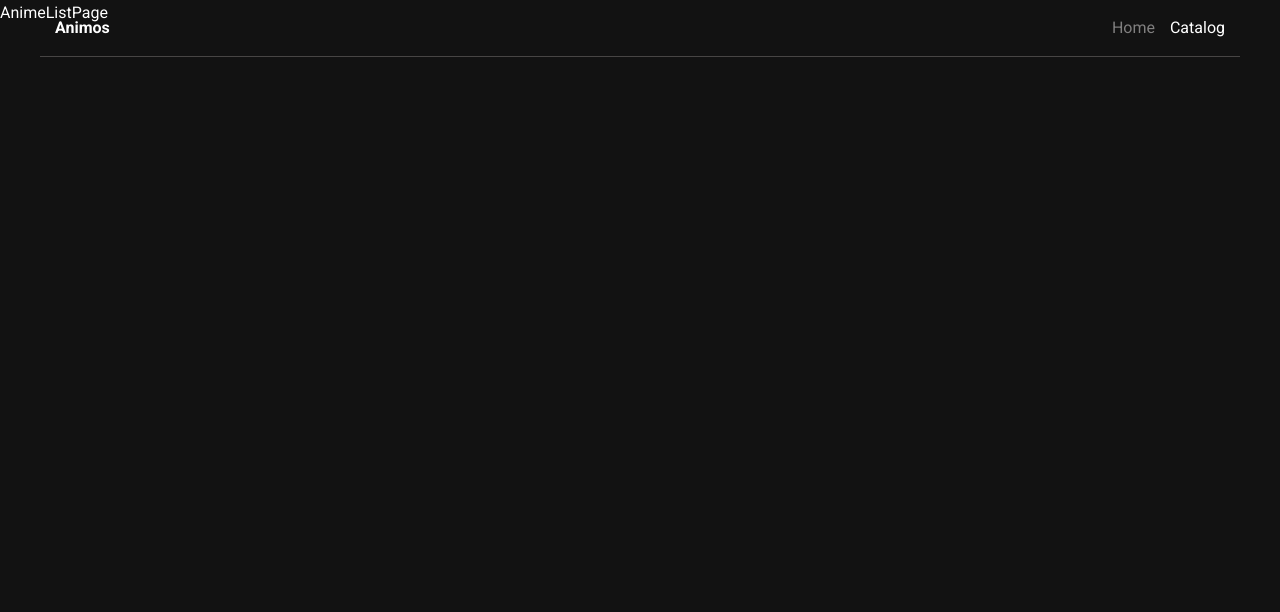
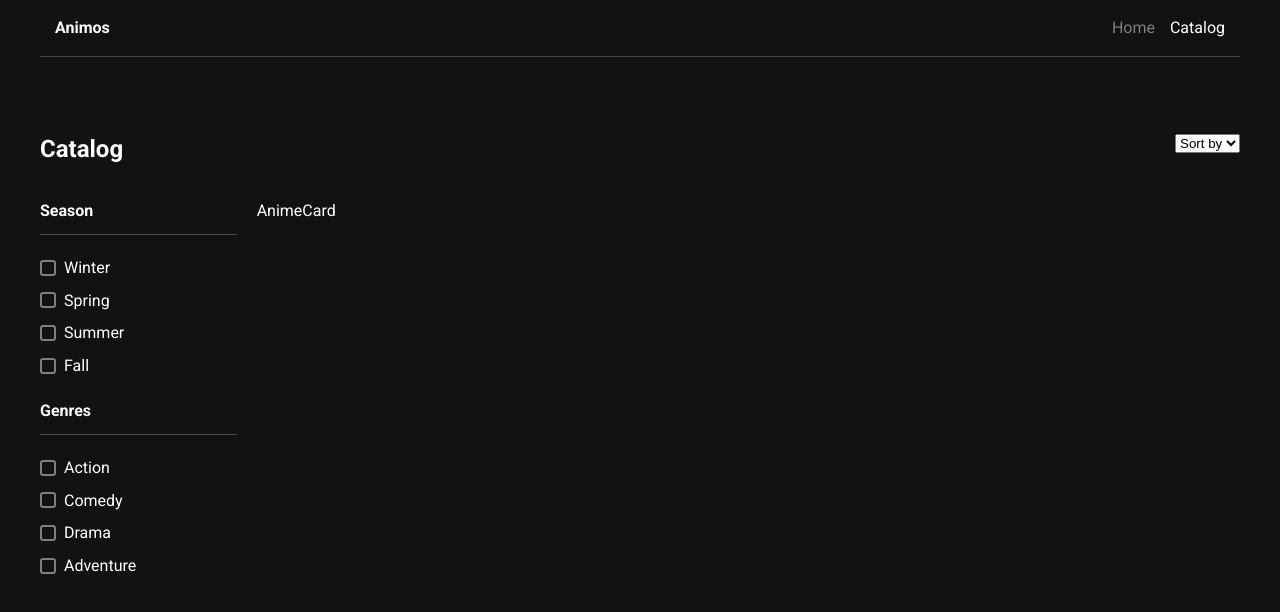
Before and after one commit to kittensgit/anime, a React (Create React App) app: page /catalog in a window 1280 px wide. Shown: the top 612 px of the page. Built offline with nearby package versions, Linux system fonts and the light colour scheme.

Commit message:
CatalogPage/Content/Filter, custom styles for checkbox

```diff
--- /dev/null
+++ b/src/catalogContent/CatalogContent.module.css
@@ -0,0 +1,16 @@
+.catalog {
+    margin-top: 60px;
+    padding-top: 70px;
+}
+
+.catalog_top {
+    display: flex;
+    justify-content: space-between;
+    margin-bottom: 30px;
+}
+
+.catalog_wrap {
+    display: grid;
+    grid-template-columns: 1fr 5fr;
+    gap: 20px;
+}
--- /dev/null
+++ b/src/catalogContent/CatalogContent.tsx
@@ -0,0 +1,25 @@
+import { FC } from 'react';
+
+import styles from './CatalogContent.module.css';
+import CatalogFilter from './catalogFilter/CatalogFilter';
+
+const CatalogContent: FC = () => {
+    return (
+        <div className={styles.catalog}>
+            <div className={styles.catalog_top}>
+                <h2>Catalog</h2>
+                <div>
+                    <select>
+                        <option>Sort by</option>
+                    </select>
+                </div>
+            </div>
+            <div className={styles.catalog_wrap}>
+                <CatalogFilter />
+                <div>AnimeCard</div>
+            </div>
+        </div>
+    );
+};
+
+export default CatalogContent;
--- /dev/null
+++ b/src/catalogContent/catalogFilter/CatalogFilter.module.css
@@ -0,0 +1,47 @@
+.filter_list {
+    display: flex;
+    flex-direction: column;
+}
+
+.filter_item {
+    display: flex;
+    flex-direction: column;
+}
+
+.filter_title {
+    padding-bottom: 10px;
+    border-bottom: 1px solid #807f7f8f;
+}
+
+.checkbox_list {
+    display: flex;
+    flex-direction: column;
+    gap: 7px;
+    padding-top: 20px;
+    padding-bottom: 20px;
+}
+
+.checkbox_item {
+    display: flex;
+    align-items: center;
+    gap: 8px;
+}
+
+.checkbox_item input {
+    appearance: none;
+    background-color: transparent;
+    margin: 0;
+    font: inherit;
+    color: white;
+    width: 1em;
+    height: 1em;
+    border: 0.15em solid #807f7f;
+    border-radius: 0.2em;
+    transition: all 0.1s ease-in;
+}
+
+.checkbox_item input:checked {
+    border: 0.15em solid #fff;
+    background: url('../../assets/check.png') center center no-repeat;
+    background-size: cover;
+}
--- /dev/null
+++ b/src/catalogContent/catalogFilter/CatalogFilter.tsx
@@ -0,0 +1,54 @@
+import { FC } from 'react';
+
+import styles from './CatalogFilter.module.css';
+
+const CatalogFilter: FC = () => {
+    return (
+        <ul className={styles.filter_list}>
+            <li className={styles.filter_item}>
+                <h4 className={styles.filter_title}>Season</h4>
+                <ul className={styles.checkbox_list}>
+                    <li className={styles.checkbox_item}>
+                        <input type="checkbox" />
+                        <label>Winter</label>
+                    </li>
+                    <li className={styles.checkbox_item}>
+                        <input type="checkbox" />
+                        <label>Spring</label>
+                    </li>
+                    <li className={styles.checkbox_item}>
+                        <input type="checkbox" />
+                        <label>Summer</label>
+                    </li>
+                    <li className={styles.checkbox_item}>
+                        <input type="checkbox" />
+                        <label>Fall</label>
+                    </li>
+                </ul>
+            </li>
+            <li className={styles.filter_item}>
+                <h4 className={styles.filter_title}>Genres</h4>
+                <ul className={styles.checkbox_list}>
+                    <li className={styles.checkbox_item}>
+                        <input type="checkbox" />
+                        <label>Action</label>
+                    </li>
+                    <li className={styles.checkbox_item}>
+                        <input type="checkbox" />
+                        <label>Comedy</label>
+                    </li>
+                    <li className={styles.checkbox_item}>
+                        <input type="checkbox" />
+                        <label>Drama</label>
+                    </li>
+                    <li className={styles.checkbox_item}>
+                        <input type="checkbox" />
+                        <label>Adventure</label>
+                    </li>
+                </ul>
+            </li>
+        </ul>
+    );
+};
+
+export default CatalogFilter;
--- a/src/pages/CatalogPage.tsx
+++ b/src/pages/CatalogPage.tsx
@@ -1,7 +1,13 @@
 import { FC } from 'react';
 
-const AnimeListPage: FC = () => {
-    return <div>AnimeListPage</div>;
+import CatalogContent from '../catalogContent/CatalogContent';
+
+const CatalogPage: FC = () => {
+    return (
+        <div className="container">
+            <CatalogContent />
+        </div>
+    );
 };
 
-export default AnimeListPage;
+export default CatalogPage;
--- a/src/services/AnimeService.ts
+++ b/src/services/AnimeService.ts
@@ -9,7 +9,7 @@ export const animeApi = createApi({
     baseQuery: fetchBaseQuery({ baseUrl: 'https://api.jikan.moe/v4/' }),
     endpoints: (builder) => ({
         getFivePopularAnime: builder.query<IAnimeApiResAll, string>({
-            query: () => '/anime?order_by=popularity&limit=5',
+            query: () => '/anime?order_by=popularity&limit=6',
         }),
         getAnimeById: builder.query<IAnimeApiResOne, string>({
             query: (animeId) => `/anime/${animeId}`,
```
Also changed, not shown: src/assets/checked.png (added).
